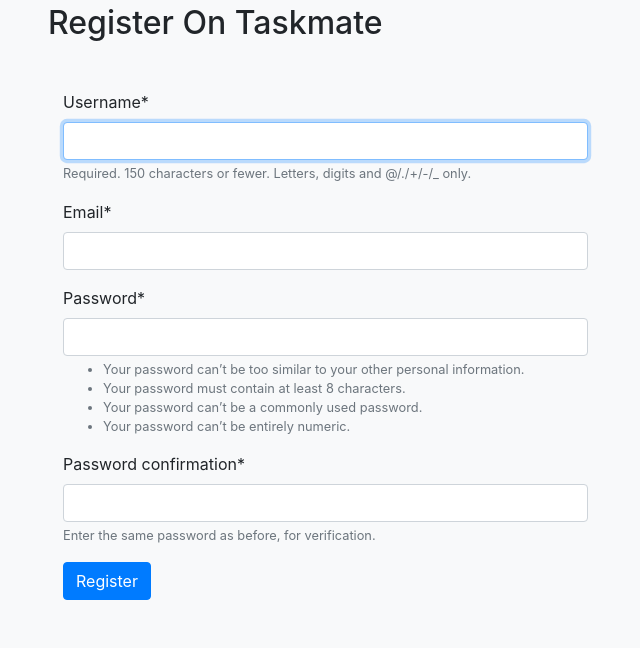
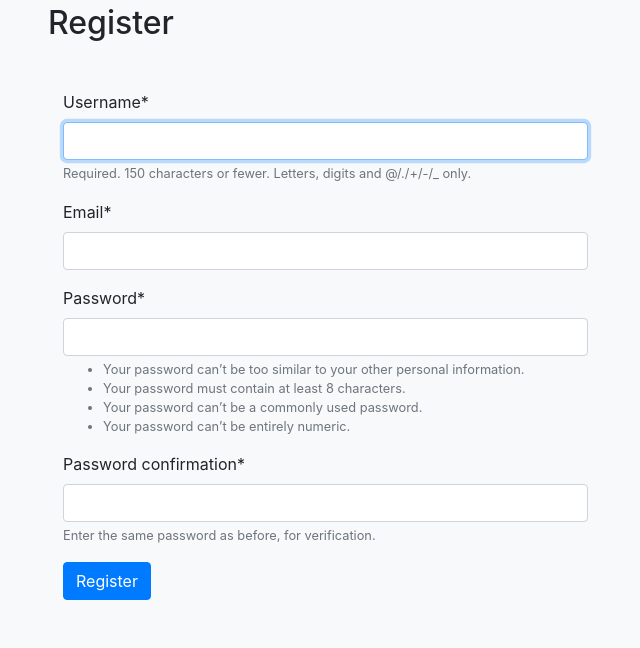
Before and after one commit to Tiru-cloud/taskmate, a Django app: page /account/register in a window 1280 px wide. Shown: the part 346-994 px from the top of the page, without its empty margins (37-677 px from the left). Run offline with Django 3.2, Linux system fonts and the light colour scheme; parts of the project's set-up code (start-up, migrations or seed data) failed here and were passed over; some libraries are stand-ins or nearby versions.

Commit message:
fits commit

```diff
--- a/todolist_app/templates/index.html
+++ b/todolist_app/templates/index.html
@@ -9,13 +9,13 @@
     <div class="container">
        <div class="row mt-5">
             <div class="col-lg-4">
-                <img src="{% static 'images/Rashmika.jpg' %}" alt="rashmika" width="360" height="250">
+                <img src="{% static 'images/images.jpeg' %}" alt="professor" width="360" height="250">
             </div>
             <div class="col-lg-4">
-                <img src="{% static 'images/Rashmika.jpg' %}" alt="pooja" width="360" height="250">
+                <img src="{% static 'images/images.jpeg' %}" alt="professor" width="360" height="250">
             </div>
             <div class="col-lg-4">
-                <img src="{% static 'images/Rashmika.jpg' %}" alt="priyanka" width="260" height="250">
+                <img src="{% static 'images/images.jpeg' %}" alt="professor" width="260" height="250">
        </div>
         <div class="row mt-5">
             <div class="col-mid-10 offset-mid-1">
--- a/todolist_app/views.py
+++ b/todolist_app/views.py
@@ -6,7 +6,7 @@
 from django.core.paginator import Paginator
 from django.contrib.auth.decorators import login_required
 
-@login_required
+#@login_required
 def todolist(request):
     if request.method == "POST":
         form = TaskForm(request.POST or None)
--- a/users_app/templates/login.html
+++ b/users_app/templates/login.html
@@ -3,13 +3,13 @@
 
 
 {% block title %}
-   <title>Login -Taskmate</title>
+   <title>Login</title>
 {% endblock title %}
 
 {% block content %}
      <div class="container">
      </br>
-    <h2>Login On Taskmate</h2>
+    <h2>Login</h2>
 
 
     {% if messages %}
--- a/users_app/templates/register.html
+++ b/users_app/templates/register.html
@@ -3,13 +3,13 @@
 
 
 {% block title %}
-   <title>Register -Taskmate</title>
+   <title>Register</title>
 {% endblock title %}
 
 {% block content %}
      <div class="container">
      </br>
-    <h2>Register On Taskmate</h2>
+    <h2>Register</h2>
 
 
     {% if messages %}
```
Also changed, not shown: static/images/Rashmika.jpg (deleted), static/images/pooja_hedge.jpg (deleted), static/images/priyanka.jpeg (deleted).
